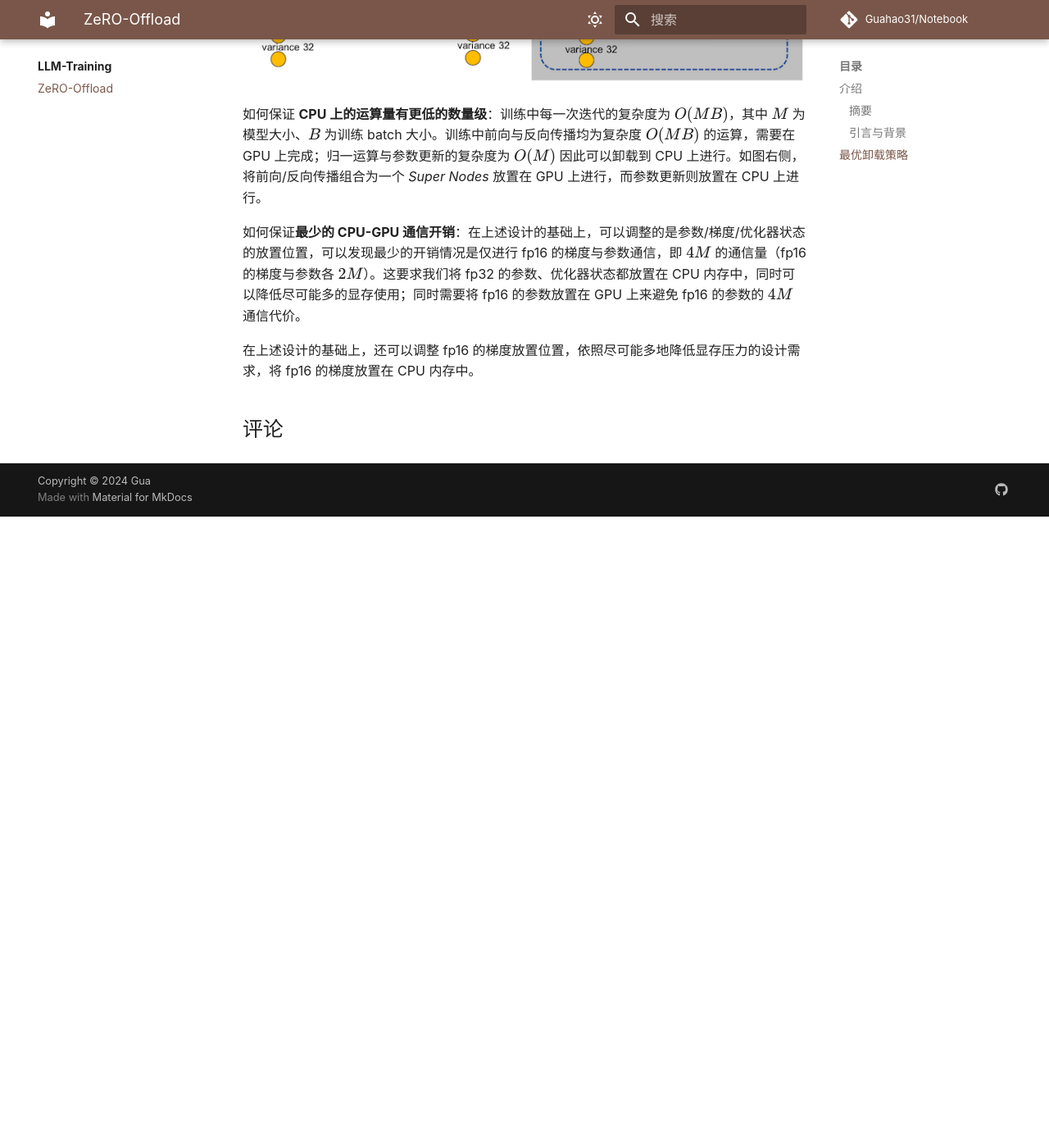
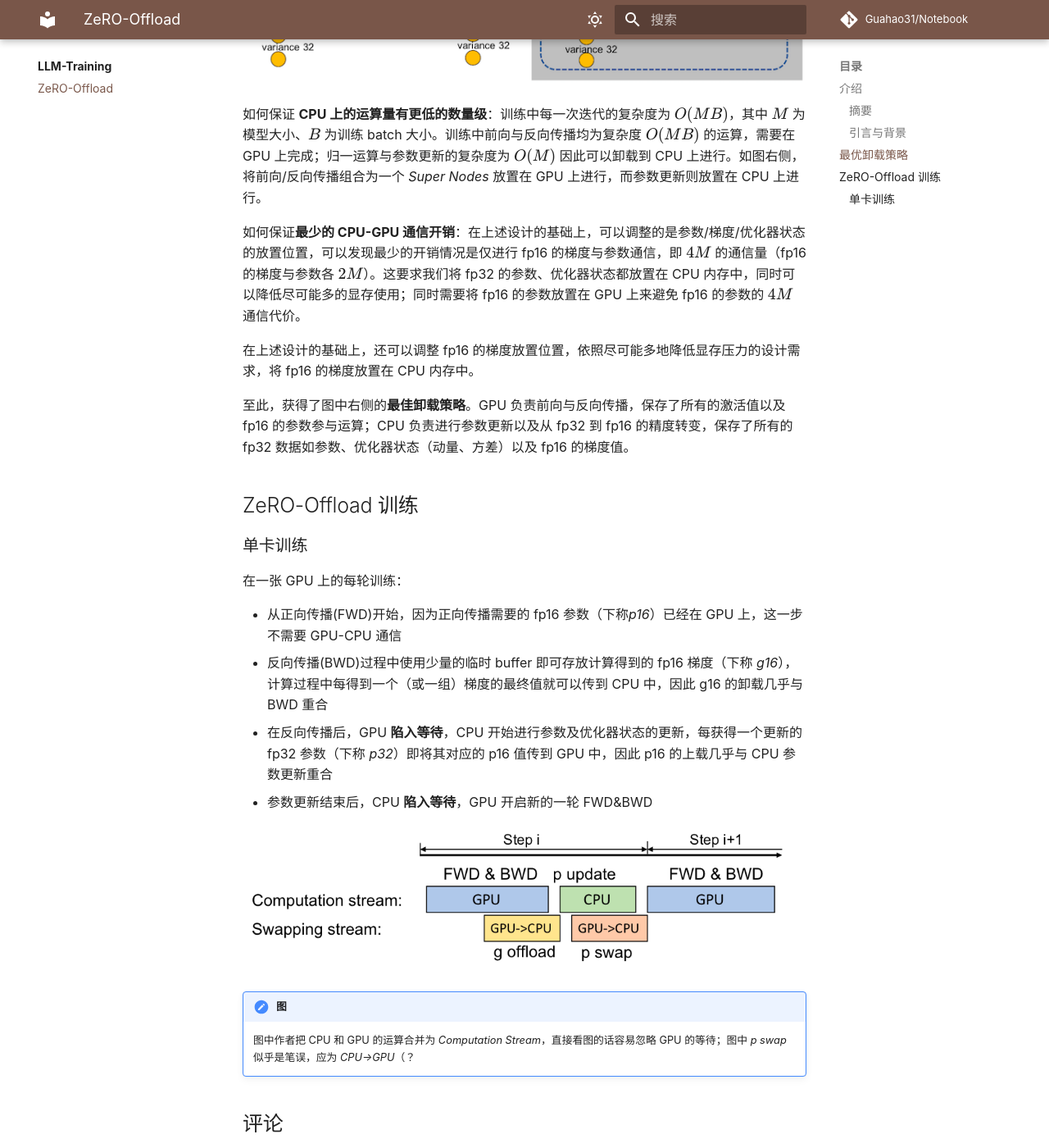
Before and after one commit to Guahao31/Notebook, an MkDocs documentation site: the page built from docs/llm-training/zero-offload/zero-offload.md, in a window 1280 px wide and 1400 px high, scrolled down 2383 px. Shown: the whole window at 82% size. Built offline with MkDocs 1.6.1 and Material for MkDocs 9.7.7, drawn with Linux system fonts in a browser that asks for light colours; nearby versions of some CDN libraries; some web fonts are replaced; library files that are not in the unit come from our copies; comment, search, counter and statistics services are not loaded; a style sheet for code colours, icons or effects is not loaded; before the commit the page ends 3013 px from its top, so only the background shows below that; some of the changed text lies outside the part shown.

Commit message:
update: zero-offload single-gpu schedule

```diff
--- a/docs/llm-training/zero-offload/zero-offload.md
+++ b/docs/llm-training/zero-offload/zero-offload.md
@@ -61,3 +61,21 @@ ZeRO-Offload 的设计希望可以做到：
 如何保证**最少的 CPU-GPU 通信开销**：在上述设计的基础上，可以调整的是参数/梯度/优化器状态的放置位置，可以发现最少的开销情况是仅进行 fp16 的梯度与参数通信，即 $4M$ 的通信量（fp16 的梯度与参数各 $2M$）。这要求我们将 fp32 的参数、优化器状态都放置在 CPU 内存中，同时可以降低尽可能多的显存使用；同时需要将 fp16 的参数放置在 GPU 上来避免 fp16 的参数的 $4M$ 通信代价。
 
 在上述设计的基础上，还可以调整 fp16 的梯度放置位置，依照尽可能多地降低显存压力的设计需求，将 fp16 的梯度放置在 CPU 内存中。
+
+至此，获得了图中右侧的**最佳卸载策略**。GPU 负责前向与反向传播，保存了所有的激活值以及 fp16 的参数参与运算；CPU 负责进行参数更新以及从 fp32 到 fp16 的精度转变，保存了所有的 fp32 数据如参数、优化器状态（动量、方差）以及 fp16 的梯度值。
+
+## ZeRO-Offload 训练
+
+### 单卡训练
+
+在一张 GPU 上的每轮训练：
+
+* 从正向传播(FWD)开始，因为正向传播需要的 fp16 参数（下称*p16*）已经在 GPU 上，这一步不需要 GPU-CPU 通信
+* 反向传播(BWD)过程中使用少量的临时 buffer 即可存放计算得到的 fp16 梯度（下称 *g16*），计算过程中每得到一个（或一组）梯度的最终值就可以传到 CPU 中，因此 g16 的卸载几乎与 BWD 重合
+* 在反向传播后，GPU **陷入等待**，CPU 开始进行参数及优化器状态的更新，每获得一个更新的 fp32 参数（下称 *p32*）即将其对应的 p16 值传到 GPU 中，因此 p16 的上载几乎与 CPU 参数更新重合
+* 参数更新结束后，CPU **陷入等待**，GPU 开启新的一轮 FWD&BWD
+
+![](fig/zero-offload-single-gpu.png)
+
+!!! note "图"
+    图中作者把 CPU 和 GPU 的运算合并为 *Computation Stream*，直接看图的话容易忽略 GPU 的等待；图中 *p swap* 似乎是笔误，应为 *CPU->GPU*（？
```
Also changed, not shown: other parts of docs/llm-training/zero-offload/zero-offload.md (+1 -1 lines), docs/llm-training/zero-offload/fig/zero-offload-single-gpu.png (added).
